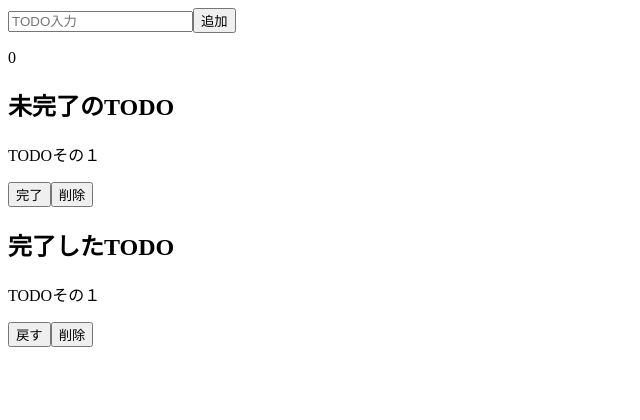
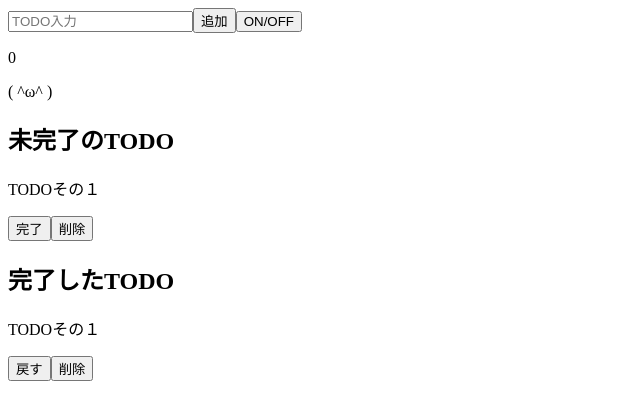
Before and after one commit to takiwaka/ReactPractice1, a React (Create React App) app: page / in a window 1280 px wide. Shown: the top 420 px of the page, without its empty margins (0-640 px from the left). Built offline with nearby package versions, Linux system fonts and the light colour scheme.

Commit message:
state,useEffect習得

```diff
--- a/src/Components/Input.jsx
+++ b/src/Components/Input.jsx
@@ -1,15 +1,35 @@
-import React, { useState } from "react";
+/* eslint react-hooks/exhaustive-deps: off */
+import React, { useEffect, useState } from "react";
 
 const Input = () => {
+  const [num, setNum] = useState(0);
+  const [faceShow, setFaceshow] = useState(true);
+
   const onClickButton = () => {
-    setNum(10000);
+    setNum(num + 1);
   };
-  const [num, setNum] = useState(0);
+
+  const onClickSwich = () => {
+    setFaceshow(!faceShow);
+  };
+
+  useEffect(() => {
+    if (num > 0) {
+      if (num % 3 === 0) {
+        faceShow || setFaceshow(true);
+      } else {
+        faceShow && setFaceshow(false);
+      }
+    }
+  }, [num]);
+
   return (
     <div>
       <input type="text" placeholder="TODO入力" />
       <button onClick={onClickButton}>追加</button>
+      <button onClick={onClickSwich}>ON/OFF</button>
       <p>{num}</p>
+      {faceShow && <p>( ^ω^ )</p>}
     </div>
   );
 };
```
Also changed, not shown: package.json (+10 -2 lines).
